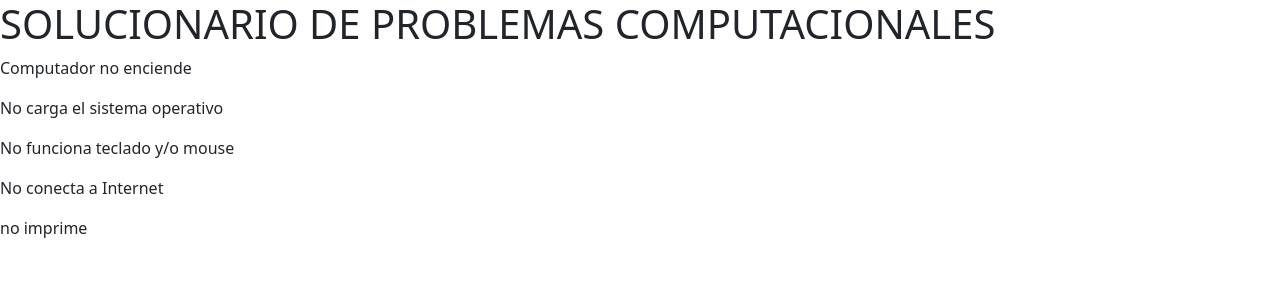
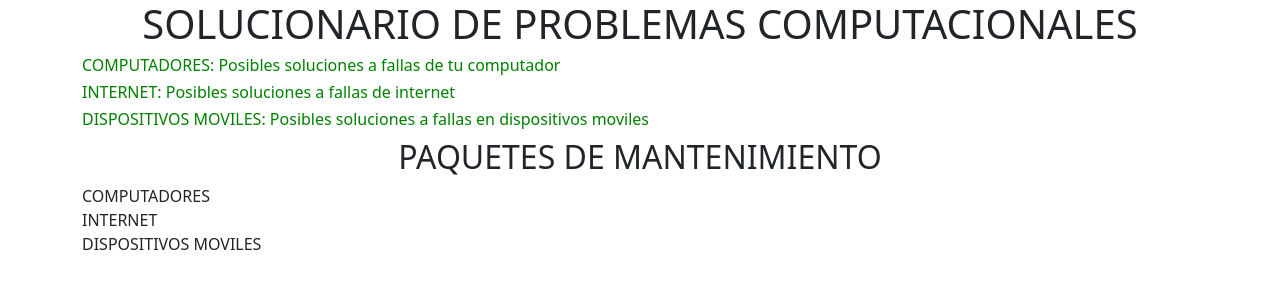
Before and after one commit to miancarvajal/bootstrapC, a website: page index.html in a window 1280 px wide. Drawn offline with nearby package versions, Linux system fonts and the light colour scheme.

Commit message:
primeros ajustes en css

```diff
--- a/index.html
+++ b/index.html
@@ -2,19 +2,36 @@
 <html lang="">
 	<head>
 		<meta charset="UTF-8">
+		<meta name="viewport" content="width=device-width, initial-scale=1">
+		<link rel="StyleSheet" href=".\pruebaCss\estilo.css" type="text/css">
 		<!--llamado a la carpeta de bootstrap-->
 		<link rel="stylesheet" href="node_modules\bootstrap\dist\css\bootstrap.min.css">
+
 		<title>Solucionario</title>
 	</head>
 
 	<body>
-		<h1>SOLUCIONARIO DE PROBLEMAS COMPUTACIONALES</h1>
-
-		<p>Computador no enciende</p>
-		<p>No carga el sistema operativo</p>
-		<p>No funciona teclado y/o mouse</p>
-		<p>No conecta a Internet</p>
-		<p>no imprime</p>
+		<div class ="container">
+			<h1>SOLUCIONARIO DE PROBLEMAS COMPUTACIONALES</h1>
+			<h6>COMPUTADORES:
+					Posibles soluciones a fallas de tu computador</h6>
+			<h6>INTERNET:
+					Posibles soluciones a fallas de internet</h6>
+			<h6>DISPOSITIVOS MOVILES:
+					Posibles soluciones a fallas en dispositivos moviles</h6>
+			<div class="d-felx flex-wrap" >
+				<h2>PAQUETES DE MANTENIMIENTO</h2>
+				<div class="col">
+					COMPUTADORES
+				</div>
+				<div class="col">
+					INTERNET
+				</div>
+				<div class="col">
+					DISPOSITIVOS MOVILES
+				</div>
+			</div>
+		</div>
 
 		<script src="node_modules\jquery\dist\jquery.min.js"></script>
 		<script src="node_modules\popper.js\dist\popper.min.js"></script>
--- a/package.json
+++ b/package.json
@@ -20,5 +20,8 @@
     "bootstrap": "^5.1.3",
     "jquery": "^3.6.0",
     "popper.js": "^1.16.1"
-  }
+  },
+  "keywords": [
+    "bootstrap"
+  ]
 }
--- /dev/null
+++ b/pruebaCss/estilo.css
@@ -0,0 +1,11 @@
+h1{
+	text-align:center;
+}
+
+h2{
+	text-align:center;
+}
+
+h6{
+	color: green;
+}
```
